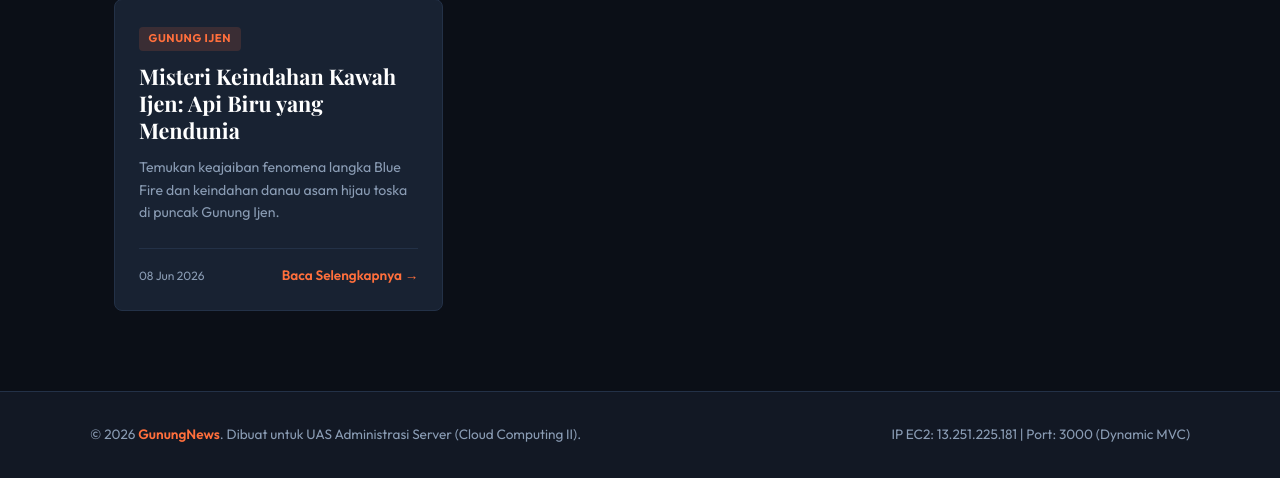
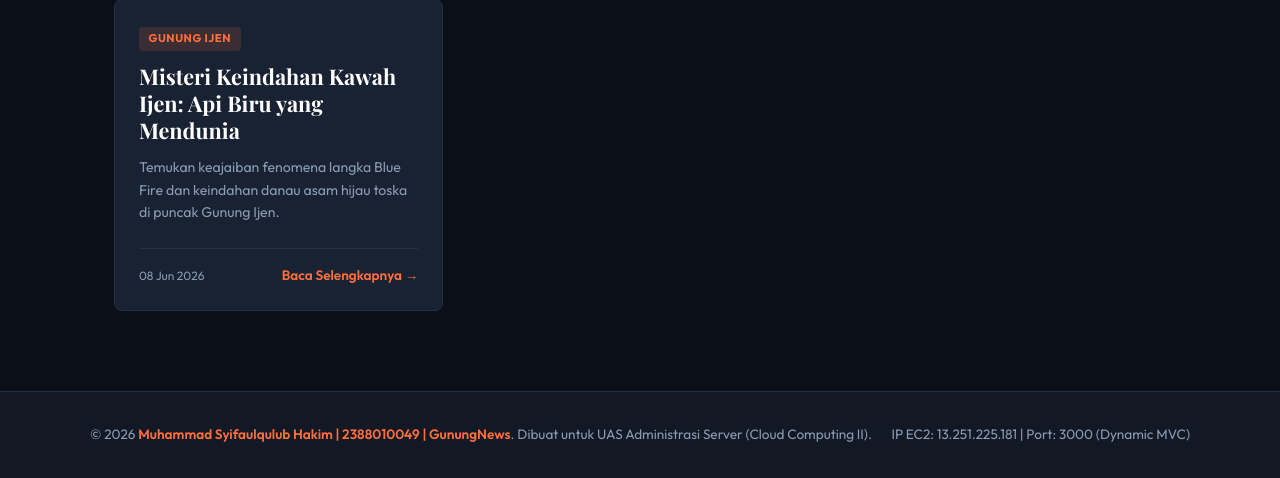
Before and after one commit to msyifaulqulubhakim-bot/UAS-2388010049, a PHP site: page / in a window 1280 px wide. Shown: the part 780-1258 px from the top of the page. Run offline with PHP 8.4, Linux system fonts and the light colour scheme; data comes from the database, SQL or seed files in the repository; some web fonts are replaced.

Commit message:
Update Footer

```diff
--- a/web_dinamis/src/views/layout/footer.php
+++ b/web_dinamis/src/views/layout/footer.php
@@ -27,7 +27,7 @@
 <footer>
   <div class="footer-container">
     <div class="footer-left">
-      © 2026 <span>GunungNews</span>. Dibuat untuk UAS Administrasi Server (Cloud Computing II).
+      © 2026 <span>Muhammad Syifaulqulub Hakim | 2388010049 | GunungNews</span>. Dibuat untuk UAS Administrasi Server (Cloud Computing II).
     </div>
     <div class="footer-right">
       IP EC2: <span>13.251.225.181</span> | Port: <span>3000</span> (Dynamic MVC)
```
Also changed, not shown: README.md.
